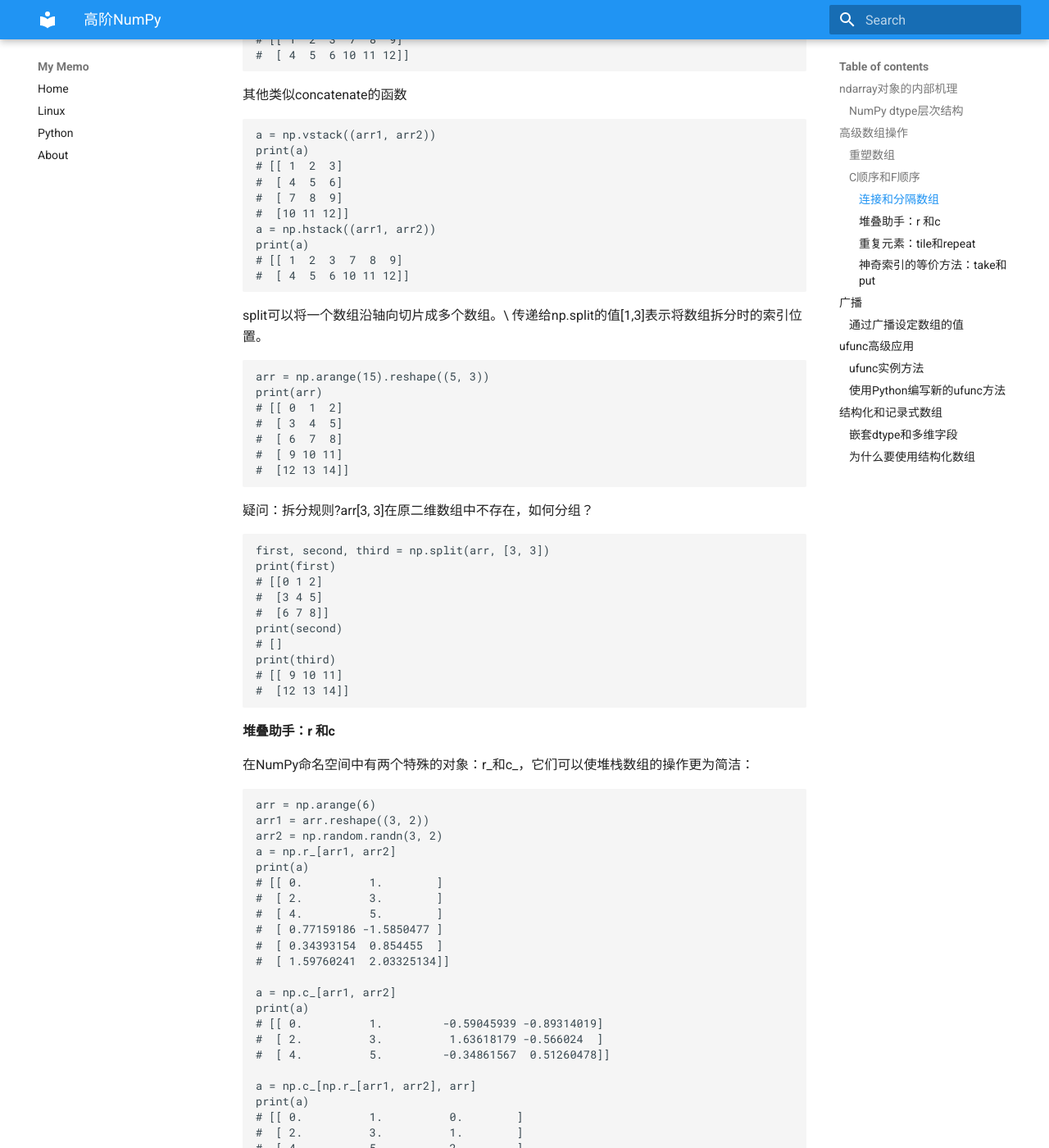
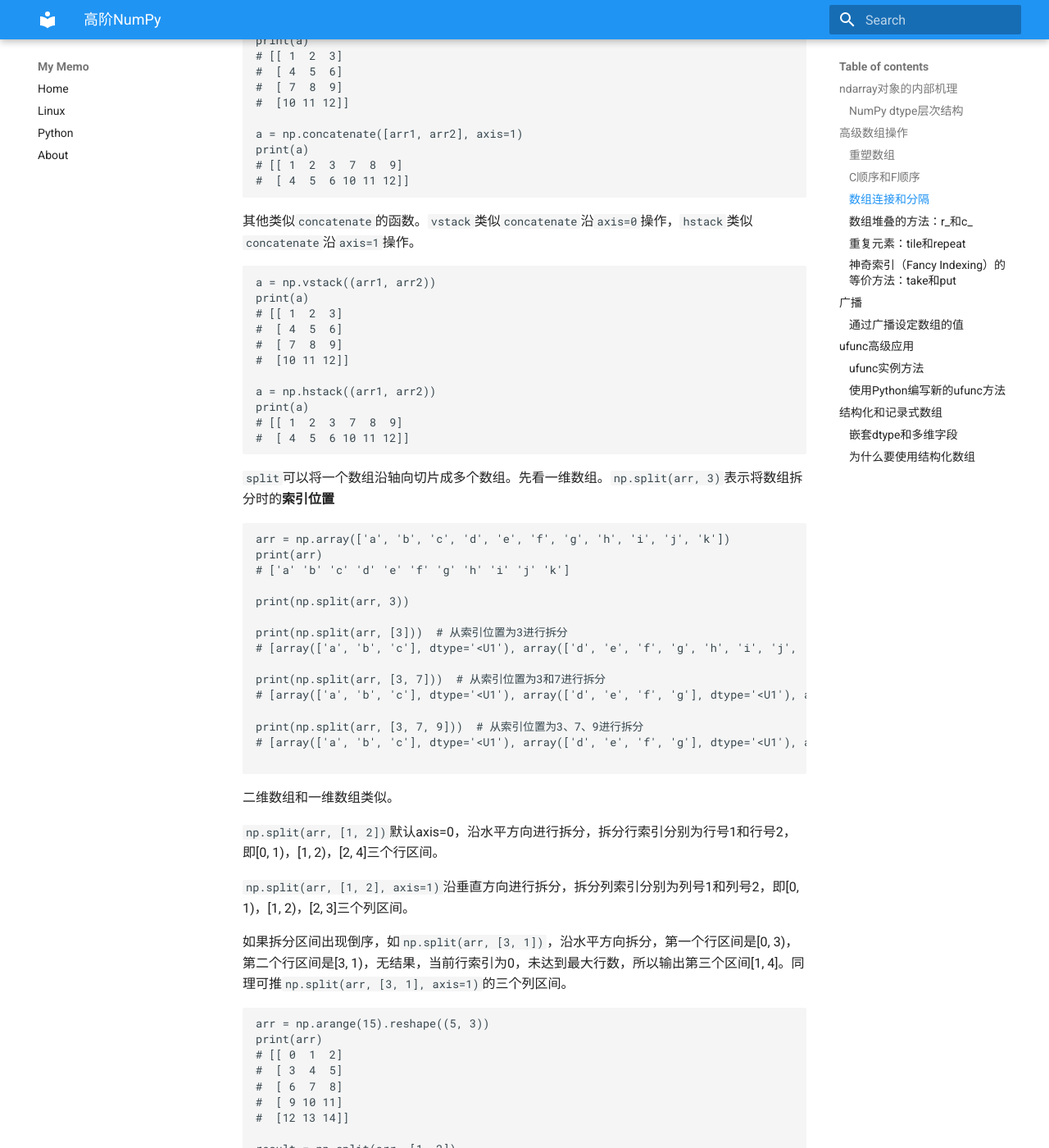
Before and after one commit to huyuhui001/mySite, an MkDocs documentation site: the page built from docs/python/DataAnalysis/ch10.md, in a window 1280 px wide and 1400 px high, scrolled down 4916 px. Shown: the whole window at 82% size. Built offline with MkDocs 1.6.1 and Material for MkDocs 9.7.7, drawn with Linux system fonts in a browser that asks for light colours; some of the changed text lies outside the part shown.

Commit message:
Documentation

````diff
--- a/docs/python/DataAnalysis/ch10.md
+++ b/docs/python/DataAnalysis/ch10.md
@@ -164,18 +165,23 @@
 #  [ 6  7  8]
 #  [ 9 10 11]
 #  [12 13 14]]
+
 a = arr.ravel()
 print(a)
 # [ 0  1  2  3  4  5  6  7  8  9 10 11 12 13 14]
+
 a = arr.flatten()
 print(a)
 # [ 0  1  2  3  4  5  6  7  8  9 10 11 12 13 14]
 ```
 
 ### C顺序和F顺序
-数据可以按照不同的顺序进行重塑或扁平化。默认情况下，NumPy数组是按行方向顺序创建的。\
-对于一个二维的数据数组，C顺序说明数组每行中的元素存储在相邻的存储单元中。F顺序意味着每列数据中的值都存储在相邻的内存位置中。\
-可以通过设置reshape和ravel函数的order参数来表示数据在数组中使用哪种顺序。
+
+数据可以按照不同的顺序进行重塑或扁平化。默认情况下，NumPy数组是按行方向顺序创建的。
+
+对于一个二维的数据数组，**C顺序**说明数组每行中的元素存储在相邻的存储单元中。**F顺序**意味着每列数据中的值都存储在相邻的内存位置中。
+
+可以通过设置`reshape`和`ravel`函数的`order`参数来表示数据在数组中使用哪种顺序。
 ```
 arr = np.arange(15).reshape((5, 3))
 print(arr)
@@ -184,21 +190,22 @@
 #  [ 6  7  8]
 #  [ 9 10 11]
 #  [12 13 14]]
+
 print(arr.ravel())
 # [ 0  1  2  3  4  5  6  7  8  9 10 11 12 13 14]
+
 print(arr.ravel('F'))
 # [ 0  3  6  9 12  1  4  7 10 13  2  5  8 11 14]
 ```
 
-C顺序和Fortran顺序的核心区别就是在维度方向上遍历的方式
-
-C顺序/行方向顺序首先遍历更高的维度（例如，在轴0上行进之前先在轴1上行进）
-
-Fortran顺序/列方向顺序最后遍历更高的维度（例如，在轴1上行进之前先在轴0上行进）
+C顺序和Fortran顺序的核心区别就是在维度方向上遍历的方式。
+C顺序/行方向顺序首先遍历更高的维度（例如，在轴0上行进之前先在轴1上行进）。
+Fortran顺序/列方向顺序最后遍历更高的维度（例如，在轴1上行进之前先在轴0上行进）。
 
 
-#### 连接和分隔数组
-numpy.concatenate可以获取数组的序列（元组、列表等），并沿着输入轴将它们按顺序连接在一起：
+### 数组连接和分隔
+
+`numpy.concatenate`可以获取数组的序列（元组、列表等），并沿着输入轴将它们按顺序连接在一起：
 ```
 arr1 = np.array(
     [
@@ -206,6 +213,7 @@
         [4, 5, 6]
     ]
 )
+
 arr2 = np.array(
     [
         [7, 8, 9],
@@ -219,12 +227,14 @@
 #  [ 4  5  6]
 #  [ 7  8  9]
 #  [10 11 12]]
+
 a = np.concatenate([arr1, arr2], axis=1)
 print(a)
 # [[ 1  2  3  7  8  9]
 #  [ 4  5  6 10 11 12]]
 ```
-其他类似concatenate的函数
+
+其他类似`concatenate`的函数。`vstack`类似`concatenate`沿`axis=0`操作，`hstack`类似`concatenate`沿`axis=1`操作。
 ```
 a = np.vstack((arr1, arr2))
 print(a)
@@ -232,13 +242,39 @@
 #  [ 4  5  6]
 #  [ 7  8  9]
 #  [10 11 12]]
+
 a = np.hstack((arr1, arr2))
 print(a)
 # [[ 1  2  3  7  8  9]
 #  [ 4  5  6 10 11 12]]
 ```
-split可以将一个数组沿轴向切片成多个数组。\
-传递给np.split的值[1,3]表示将数组拆分时的索引位置。
+
+`split`可以将一个数组沿轴向切片成多个数组。先看一维数组。`np.split(arr, 3)`表示将数组拆分时的**索引位置**
+```
+arr = np.array(['a', 'b', 'c', 'd', 'e', 'f', 'g', 'h', 'i', 'j', 'k'])
+print(arr)
+# ['a' 'b' 'c' 'd' 'e' 'f' 'g' 'h' 'i' 'j' 'k']
+
+print(np.split(arr, 3))
+
+print(np.split(arr, [3]))  # 从索引位置为3进行拆分
+# [array(['a', 'b', 'c'], dtype='<U1'), array(['d', 'e', 'f', 'g', 'h', 'i', 'j', 'k'], dtype='<U1')]
+
+print(np.split(arr, [3, 7]))  # 从索引位置为3和7进行拆分
+# [array(['a', 'b', 'c'], dtype='<U1'), array(['d', 'e', 'f', 'g'], dtype='<U1'), array(['h', 'i', 'j', 'k'], dtype='<U1')]
+
+print(np.split(arr, [3, 7, 9]))  # 从索引位置为3、7、9进行拆分
+# [array(['a', 'b', 'c'], dtype='<U1'), array(['d', 'e', 'f', 'g'], dtype='<U1'), array(['h', 'i'], dtype='<U1'), array(['j', 'k'], dtype='<U1')]
+
+```
+
+二维数组和一维数组类似。
+
+`np.split(arr, [1, 2])`默认axis=0，沿水平方向进行拆分，拆分行索引分别为行号1和行号2，即[0, 1)，[1, 2)，[2, 4]三个行区间。
+
+`np.split(arr, [1, 2], axis=1)`沿垂直方向进行拆分，拆分列索引分别为列号1和列号2，即[0, 1)，[1, 2)，[2, 3]三个列区间。
+
+如果拆分区间出现倒序，如`np.split(arr, [3, 1])`，沿水平方向拆分，第一个行区间是[0, 3)，第二个行区间是[3, 1)，无结果，当前行索引为0，未达到最大行数，所以输出第三个区间[1, 4]。同理可推`np.split(arr, [3, 1], axis=1)`的三个列区间。
 ```
 arr = np.arange(15).reshape((5, 3))
 print(arr)
@@ -247,52 +283,108 @@
 #  [ 6  7  8]
 #  [ 9 10 11]
 #  [12 13 14]]
-```
-疑问：拆分规则?arr[3, 3]在原二维数组中不存在，如何分组？
-```
-first, second, third = np.split(arr, [3, 3])
-print(first)
-# [[0 1 2]
-#  [3 4 5]
-#  [6 7 8]]
-print(second)
-# []
-print(third)
-# [[ 9 10 11]
-#  [12 13 14]]
+
+result = np.split(arr, [1, 2])
+print(result)
+# [array([[0, 1, 2]]),
+#  array([[3, 4, 5]]),
+#  array([[ 6,  7,  8],
+#        [ 9, 10, 11],
+#        [12, 13, 14]])]
+
+result = np.split(arr, [1, 2], axis=1)
+print(result)
+# [array([[ 0],
+#         [ 3],
+#         [ 6],
+#         [ 9],
+#         [12]]),
+#  array([[ 1],
+#         [ 4],
+#         [ 7],
+#         [10],
+#         [13]]),
+#  array([[ 2],
+#         [ 5],
+#         [ 8],
+#         [11],
+#         [14]])]
+
+result = np.split(arr, [3, 1])
+print(result)
+# [array([[0, 1, 2],
+#        [3, 4, 5],
+#        [6, 7, 8]]),
+#  array([], shape=(0, 3), dtype=int64),
+#  array([[ 3,  4,  5],
+#         [ 6,  7,  8],
+#         [ 9, 10, 11],
+#         [12, 13, 14]])
+
+result = np.split(arr, [3, 1], axis=1)
+print(result)
+# [array([[ 0,  1,  2],
+#         [ 3,  4,  5],
+#         [ 6,  7,  8],
+#         [ 9, 10, 11],
+#         [12, 13, 14]]),
+#  array([], shape=(5, 0), dtype=int64),
+#  array([[ 1,  2],
+#         [ 4,  5],
+#         [ 7,  8],
+#         [10, 11],
+#         [13, 14]])]
 ```
 
 
 
-#### 堆叠助手：r 和c
-在NumPy命名空间中有两个特殊的对象：r_和c_，它们可以使堆栈数组的操作更为简洁：
+
+### 数组堆叠的方法：r_和c_
+
+在NumPy中有两个特殊的对象：r_和c_，它们可以使堆栈数组的操作更为简洁：
+
+* `np.r_`是按列连接两个矩阵，就是把两矩阵上下相加，要求列数相等。
+* `np.c_`是按行连接两个矩阵，就是把两矩阵左右相加，要求行数相等。
+
 ```
 arr = np.arange(6)
 arr1 = arr.reshape((3, 2))
 arr2 = np.random.randn(3, 2)
+
+print(arr)
+# [0 1 2 3 4 5]
+print(arr1)
+# [[0 1]
+#  [2 3]
+#  [4 5]]
+print(arr2)
+# [[ 0.15407269  0.56316672]
+#  [-1.2390795  -1.59294986]
+#  [ 0.082398    0.75602857]]
+
 a = np.r_[arr1, arr2]
 print(a)
 # [[ 0.          1.        ]
 #  [ 2.          3.        ]
 #  [ 4.          5.        ]
-#  [ 0.77159186 -1.5850477 ]
-#  [ 0.34393154  0.854455  ]
-#  [ 1.59760241  2.03325134]]
+#  [ 0.15407269  0.56316672]
+#  [-1.2390795  -1.59294986]
+#  [ 0.082398    0.75602857]]
 
 a = np.c_[arr1, arr2]
 print(a)
-# [[ 0.          1.         -0.59045939 -0.89314019]
-#  [ 2.          3.          1.63618179 -0.566024  ]
-#  [ 4.          5.         -0.34861567  0.51260478]]
+# [[ 0.          1.          0.15407269  0.56316672]
+#  [ 2.          3.         -1.2390795  -1.59294986]
+#  [ 4.          5.          0.082398    0.75602857]]
 
 a = np.c_[np.r_[arr1, arr2], arr]
 print(a)
 # [[ 0.          1.          0.        ]
 #  [ 2.          3.          1.        ]
 #  [ 4.          5.          2.        ]
-#  [-0.05556616 -0.20837544  3.        ]
-#  [-1.09285174  0.34895262  4.        ]
-#  [-0.70773575 -0.02658565  5.        ]]
+#  [ 0.15407269  0.56316672  3.        ]
+#  [-1.2390795  -1.59294986  4.        ]
+#  [ 0.082398    0.75602857  5.        ]]
 ```
 
 还可以将切片转换为数组：
@@ -307,105 +399,154 @@
 ```
 
 
-#### 重复元素：tile和repeat
-repeat和tile函数是用于重复或复制数组的两个有用的工具。\
-repeat函数按照给定次数对数组中的每个元素进行复制，生成一个更大的数组：\
+
+
+### 重复元素：tile和repeat
+
+`repeat`和`tile`函数是用于重复或复制数组的两个有用的工具。`repeat`函数按照给定次数对数组中的*每个元素*进行复制，生成一个更大的数组。
+
 对于NumPy而言，复制或重复数组的需求可能不如其他数组编程框架（如MATLAB）那样常见。其中一个原因是广播通常会更好地满足这一需求。
 ```
 arr = np.arange(3)
 print(arr)
 # [0 1 2]
+
 a = arr.repeat(3)
 print(a)
 # [0 0 0 1 1 1 2 2 2]
 ```
+
 默认情况下，如果你传递一个整数，每个元素都会复制相应的次数。如果你传递了一个整数数组，每个元素都会重复相应的不同次数：
 ```
+arr = np.arange(3)
+print(arr)
+# [0 1 2]
+
 a = arr.repeat([2, 3, 4])
 print(a)
 # [0 0 1 1 1 2 2 2 2]
 ```
-多维数组可以在指定的轴向上对它们的元素进行重复：
+
+多维数组可以在指定的轴向上对它们的元素进行重复，注意，如果没有传递轴，数组将首先扁平化（沿0轴复制）。
 ```
 arr = np.random.randn(2, 2)
+print(arr)
+# [[-0.15870621  0.26521446]
+#  [-1.35042383 -0.65562376]]
+
 a = arr.repeat(2, axis=0)
 print(a)
-# [[ 0.60888587 -1.15679762]
-#  [ 0.60888587 -1.15679762]
-#  [ 1.21020196  0.72660957]
-#  [ 1.21020196  0.72660957]]
+# [[-0.15870621  0.26521446]
+#  [-0.15870621  0.26521446]
+#  [-1.35042383 -0.65562376]
+#  [-1.35042383 -0.65562376]]
+
 a = arr.repeat(2, axis=1)
 print(a)
-# [[ 0.60888587  0.60888587 -1.15679762 -1.15679762]
-#  [ 1.21020196  1.21020196  0.72660957  0.72660957]]
+# [[-0.15870621 -0.15870621  0.26521446  0.26521446]
+#  [-1.35042383 -1.35042383 -0.65562376 -0.65562376]]
+```
+
+同样，需要按照不同次数重复多维数组的切片时，可以传递一个整数数组：
+```
+arr = np.random.randn(2, 2)
+print(arr)
+# [[-0.15870621  0.26521446]
+#  [-1.35042383 -0.65562376]]
+
+a = arr.repeat([2, 3], axis=0)
+print(a)
+# [[-0.15870621  0.26521446]
+#  [-0.15870621  0.26521446]
+#  [-1.35042383 -0.65562376]
+#  [-1.35042383 -0.65562376]
+#  [-1.35042383 -0.65562376]]
+```
+
+`tile`是一种快捷方法，它可以沿着轴向堆叠副本。在视觉上，你可以把它看作类似于“铺设瓷砖”。
+`np.tile(arr, 2)`第二个参数是瓷砖的数量。用标量来说，铺设是逐行进行的，而不是逐列，第二个参数也可以是表示“铺瓷砖”布局的元组。
+```
+arr = np.random.randn(2, 2)
+print(arr)
+# [[-0.15870621  0.26521446]
+#  [-1.35042383 -0.65562376]]
+
+a = np.tile(arr, 2)
+print(a)
+# [[-0.15870621  0.26521446 -0.15870621  0.26521446]
+#  [-1.35042383 -0.65562376 -1.35042383 -0.65562376]]
+
+a = np.tile(arr, (2, 1))
+print(a)
+# [[-0.15870621  0.26521446]
+#  [-1.35042383 -0.65562376]
+#  [-0.15870621  0.26521446]
+#  [-1.35042383 -0.65562376]]
+
+a = np.tile(arr, (3, 2))
+print(a)
+# [[-0.15870621  0.26521446 -0.15870621  0.26521446]
+#  [-1.35042383 -0.65562376 -1.35042383 -0.65562376]
+#  [-0.15870621  0.26521446 -0.15870621  0.26521446]
+#  [-1.35042383 -0.65562376 -1.35042383 -0.65562376]
+#  [-0.15870621  0.26521446 -0.15870621  0.26521446]
+#  [-1.35042383 -0.65562376 -1.35042383 -0.65562376]]
 ```
 
 
-注意，如果没有传递轴，数组将首先扁平化。\
-同样，需要按照不同次数重复多维数组的切片时，可以传递一个整数数组：
-```
-a = arr.repeat([2, 3], axis=0)
-print(a)
-# [[ 0.60888587 -1.15679762]
-#  [ 0.60888587 -1.15679762]
-#  [ 1.21020196  0.72660957]
-#  [ 1.21020196  0.72660957]
-#  [ 1.21020196  0.72660957]]
-```
-tile是一种快捷方法，它可以沿着轴向堆叠副本。在视觉上，你可以把它看作类似于“铺设瓷砖”：\
-第二个参数是瓷砖的数量。用标量来说，铺设是逐行进行的，而不是逐列。tile的第二个参数可以是表示“铺瓷砖”布局的元组：
-```
-a = np.tile(arr, 2)
-print(a)
-# [[ 0.60888587 -1.15679762  0.60888587 -1.15679762]
-#  [ 1.21020196  0.72660957  1.21020196  0.72660957]]
-a = np.tile(arr, (2, 1))
-print(a)
-# [[ 0.60888587 -1.15679762]
-#  [ 1.21020196  0.72660957]
-#  [ 0.60888587 -1.15679762]
-#  [ 1.21020196  0.72660957]]
-a = np.tile(arr, (3, 2))
-print(a)
-# [[ 0.60888587 -1.15679762  0.60888587 -1.15679762]
-#  [ 1.21020196  0.72660957  1.21020196  0.72660957]
-#  [ 0.60888587 -1.15679762  0.60888587 -1.15679762]
-#  [ 1.21020196  0.72660957  1.21020196  0.72660957]
-#  [ 0.60888587 -1.15679762  0.60888587 -1.15679762]
-#  [ 1.21020196  0.72660957  1.21020196  0.72660957]]
-```
 
-#### 神奇索引的等价方法：take和put
-使用整数数组通过神奇索引是获取、设置数组子集的一种方式：
+
+### 神奇索引（Fancy Indexing）的等价方法：take和put
+
+`take`函数可以获取数组子集，`put`函数可以设置数组子集。其他一些ndarray方法可以用于特殊情况下在单个轴上的数据选取.
 ```
 arr = np.arange(10) * 100
 inds = [7, 1, 2, 6]
 
-a = arr[inds]
+print(arr)
+# [  0 100 200 300 400 500 600 700 800 900]
+print(inds)
+# [7, 1, 2, 6]
+
+# 从arr序列中依次获取索引为7,1,2,6位置上的元素。
+a = np.take(arr, inds)
 print(a)
 # [700 100 200 600]
+print(arr)
+# [  0 100 200 300 400 500 600 700 800 900]
+
+
+arr = np.arange(10) * 100
+inds = [7, 1, 2, 6]
+
+# 相当于将arr序列中索引为7,1,2,6位置上的元素用42来替换
+np.put(arr, inds, 41)
+print(arr)
+# [  0  41  41 300 400 500  41  41 800 900]
+
+arr = np.arange(10) * 100
+inds = [7, 1, 2, 6]
+
+np.put(arr, inds, [40, 41, 42])
+print(arr)
+# [  0  41  42 300 400 500  40  40 800 900]
 ```
-其他一些ndarray方法可以用于特殊情况下在单个轴上的数据选取：
+
+注意，上例如果改写为`a = np.put(arr, inds, 41)`，则返回`None`。
 ```
-a = arr.take(inds)  # 相当于从arr序列中依次获取索引为7,1,2,6位置上的元素
-print(a)
-# [700 100 200 600]
-
-# 疑问：为什么返回None?
-a = arr.put(inds, 42)  # 相当于将arr序列中索引为7,1,2,6位置上的元素用42来替换
-print(a)
-# None
-a = arr.put(inds, [40, 41, 42, 43])
+a = np.put(arr, inds, 41)
 print(a)
 # None
 ```
-如果要在别的轴上使用take，你可以传递axis关键字：
+
+如果要在别的轴上使用`take`，可以通过传递`axis`关键字来实现。
 ```
 inds = [2, 0, 2, 1]
 arr = np.random.randn(2, 4)
 print(arr)
 # [[-0.82371274 -0.16911898 -0.01903239 -0.91792531]
 #  [-0.55176496 -0.30111564  0.33872999  0.32454671]]
+
 a = arr.take(inds, axis=1)
 print(a)
 # [[-0.01903239 -0.82371274 -0.01903239 -0.16911898]
@@ -416,15 +557,11 @@
 
 
 ## 广播
-```
-import numpy as np
-import pandas as pd
-```
-广播（broadcasting）指的是不同形状的数组之间的算术运算的执行方式。
 
-广播的规则\
-如果对于每个结尾维度（即从尾部开始的），轴长度都匹配或者长度都是1，两个二维数组就是可以兼容广播的。\
-之后，广播会在丢失的或长度为1的轴上进行。
+**广播（broadcasting）**指的是不同形状的数组之间的算术运算的执行方式。
+
+广播的规则：
+如果对于每个结尾维度（即从尾部开始的），轴长度都匹配或者长度都是1，则两个二维数组就是可以兼容广播的。之后，广播会在丢失的或长度为1的轴上进行。
 
 将标量值跟数组合并时就会发生最简单的广播。
 ```
@@ -432,8 +569,8 @@
 print(arr * 4)  # 标量值4已经被广播给乘法运算中的所有其他元素
 # [ 0  4  8 12 16]
 ```
-沿0轴广播\
-下例中，由于arr.mean(0)的长度为3，因此它与轴0上的广播兼容，因为arr中的结尾维度为3，因此匹配。
+
+沿0轴广播：下例中，由于arr.mean(0)的长度为3，因此它与轴0上的广播兼容，因为arr中的结尾维度为3，因此匹配。
 ```
 arr = np.random.randn(4, 3)
 print(arr)
@@ -454,8 +591,8 @@
 ```
 
 
-一维广播\
-在下面行减均值的例子中，根据规则，为了从轴1减均值（即从每行减去行平均值），较小的数组的形状必须是（4, 1）。\
+一维广播：
+在下面行减均值的例子中，根据规则，为了从轴1减均值（即从每行减去行平均值），较小的数组的形状必须是（4, 1）。
 重新塑造行意味着形状是（4,1）而不是（4, ）。
 ```
 row_means = arr.mean(1)
@@ -479,7 +616,7 @@
 # [0.00000000e+00 7.40148683e-17 9.25185854e-18 1.85037171e-17]
 ```
 
-三维广播\
+三维广播：
 想要在轴0以外的轴上使用较低维数组进行算术运算是相当普遍的。根据广播规则，“广播维度”在较小的数组中必须为1。\
 在三维情况下，在三个维度中的任何一个维度上进行广播只是将数据重塑为形状兼容的问题。\
 因此，需要添加一个长度为1的新轴，专门用于广播目的。\
````
Also changed, not shown: other parts of docs/python/DataAnalysis/ch10.md (+4 -3 lines).
